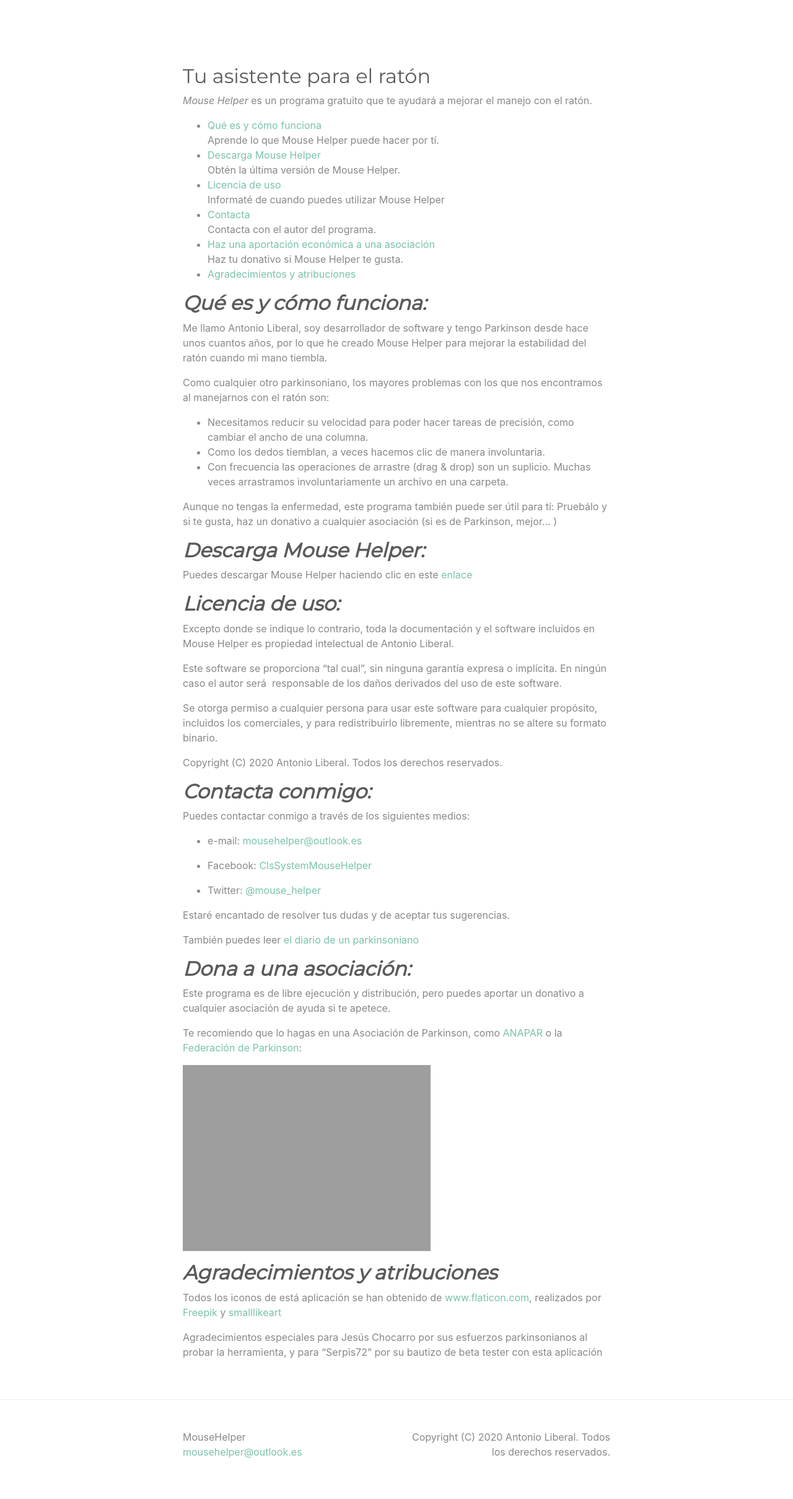
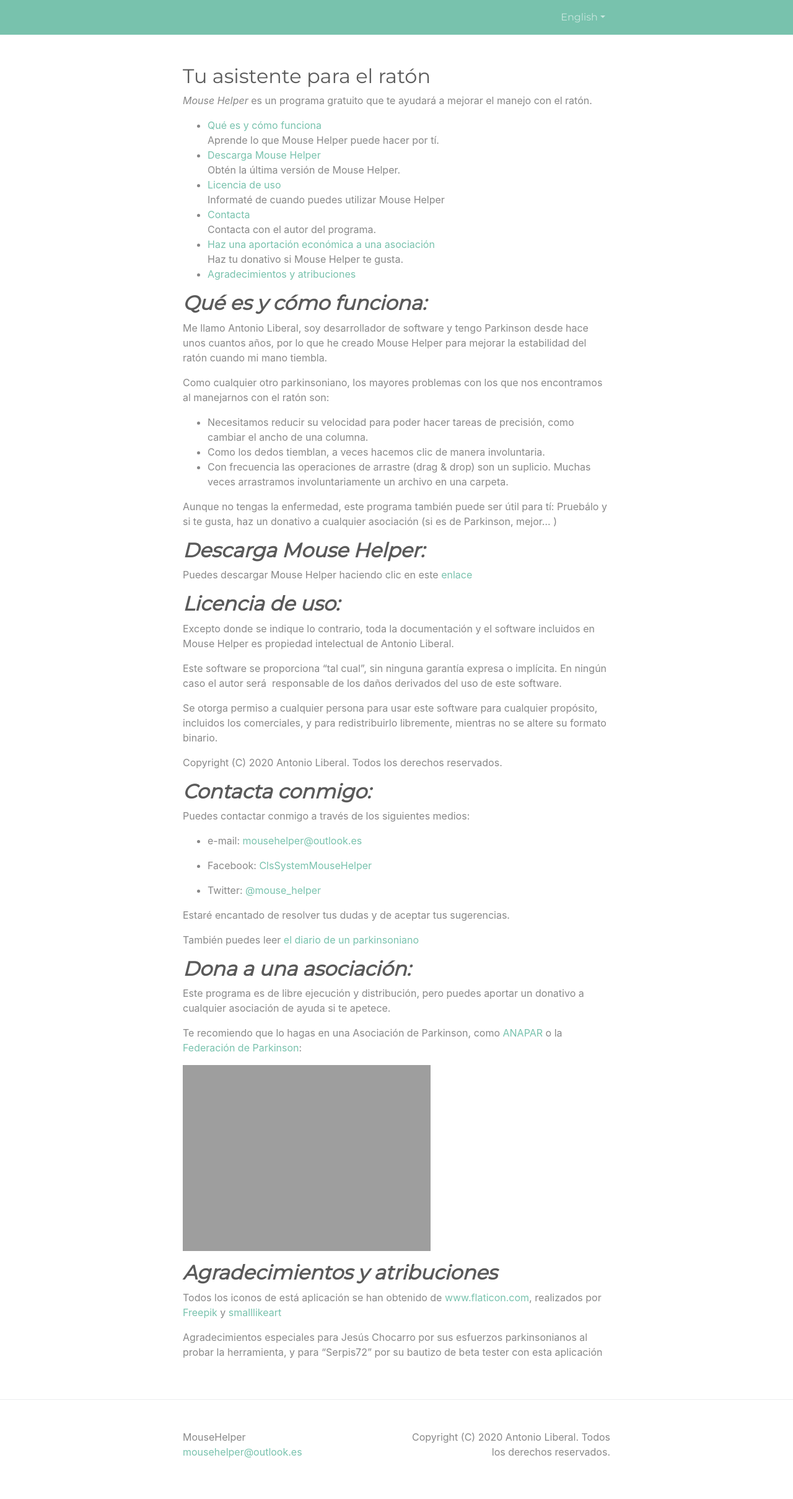
Before and after one commit to clssystem/MouseHelperWeb, a Jekyll site: the page built from index.md, in a window 1280 px wide. Shown: the whole page at 62% size. Built offline with Jekyll 4.4.1, drawn with Linux system fonts in a browser that asks for light colours.

Commit message:
Update header.html

```diff
--- a/_includes/header.html
+++ b/_includes/header.html
@@ -1,4 +1,4 @@
-<nav class="navbar navbar-expand-lg navbar-dark bg-white">
+<nav class="navbar navbar-expand-lg navbar-dark bg-primary">
     <div class="container">
       <!--  <a class="navbar-brand" rel="author" href="{{ "/" | relative_url }}">
             <img src="https://clssystem.github.io/MouseHelperWebBeta/assets/images/MouseHelper.png" alt="MouseHelper" class="img-fluid" />
```
